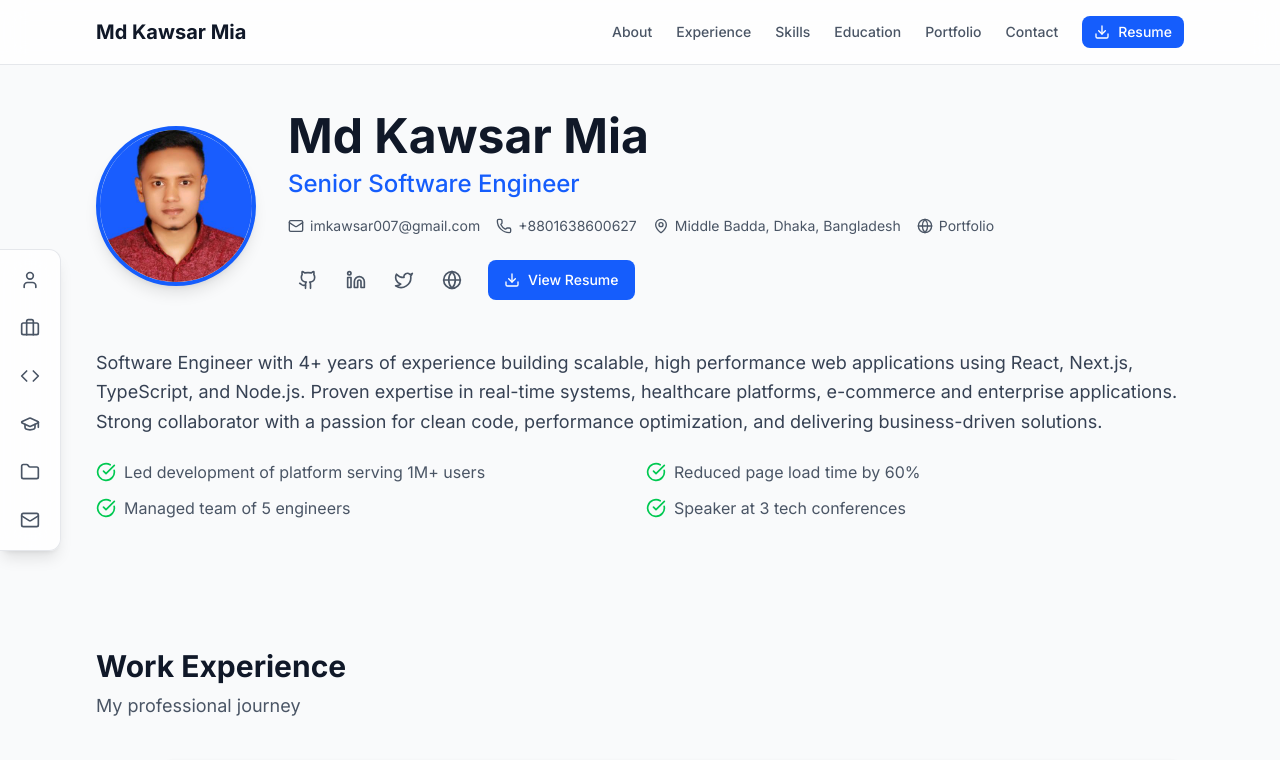
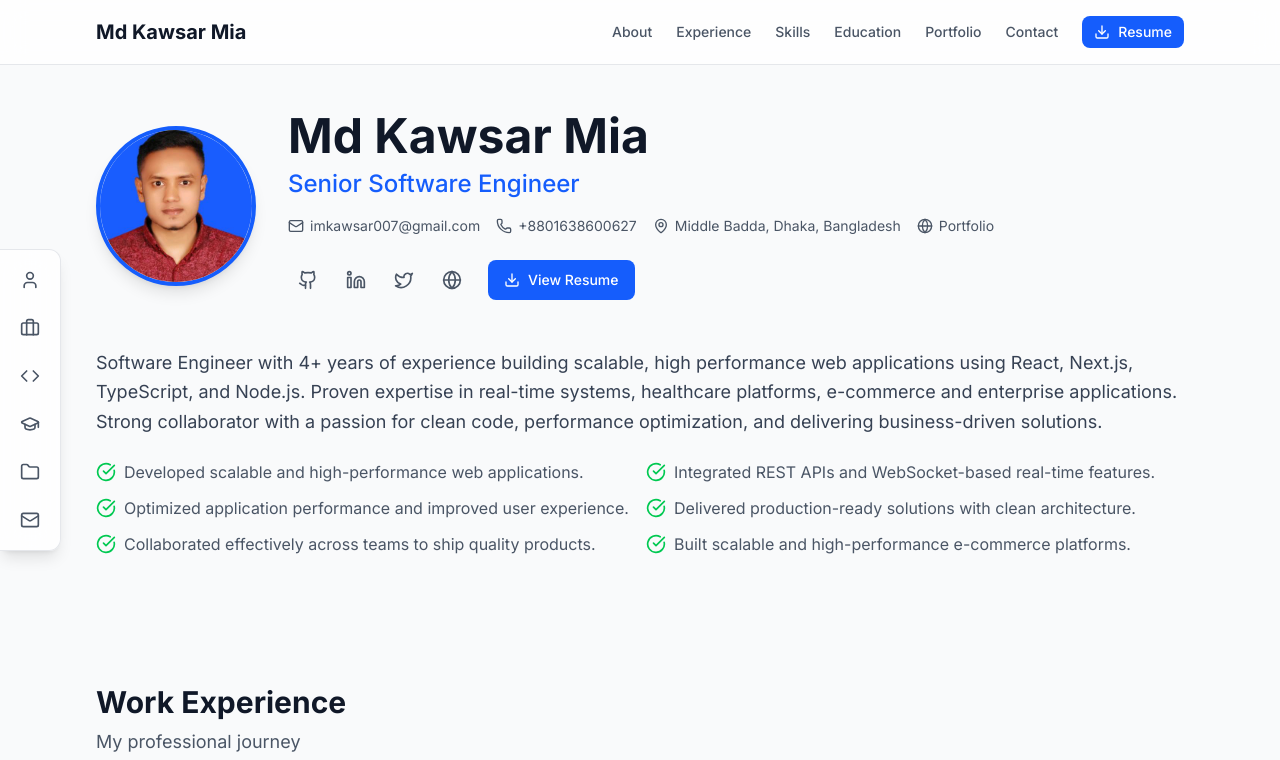
Before and after one commit to kawsar007/portfolio-latest, a Next.js app: page / in a window 1280 px wide. Shown: the top 760 px of the page. Built offline with nearby package versions, Linux system fonts and the light colour scheme.

Commit message:
feat: update education section to make field optional and enhance profile highlights

```diff
--- a/src/components/resume/EducationSection.tsx
+++ b/src/components/resume/EducationSection.tsx
@@ -1,9 +1,9 @@
 'use client';
 
+import { Badge, Card, CardContent, Section } from '@/components/ui';
+import { education } from '@/data/education';
 import { motion } from 'framer-motion';
-import { GraduationCap, MapPin, Award } from 'lucide-react';
-import { education } from '@/data/education';
-import { Section, Badge, Card, CardContent } from '@/components/ui';
+import { Award, GraduationCap, MapPin } from 'lucide-react';
 
 export function EducationSection() {
   return (
@@ -25,7 +25,7 @@ export function EducationSection() {
                   </div>
                   <div className="flex-1">
                     <h3 className="font-semibold text-gray-900 dark:text-white">
-                      {edu.degree} in {edu.field}
+                      {edu.degree} {edu.field}
                     </h3>
                     <p className="text-blue-600 dark:text-blue-400 font-medium">
                       {edu.school}
--- a/src/data/education.ts
+++ b/src/data/education.ts
@@ -40,7 +40,7 @@ export interface Education {
    * Field of study
    * Examples: "Computer Science", "Business Administration", "Design"
    */
-  field: string;
+  field?: string;
 
   /** School/University name */
   school: string;
@@ -160,7 +160,7 @@ export const education: Education[] = [
   {
     id: 'edu-1',
     degree: 'BSc. in Computer Science & Engineering',
-    field: 'Computer Science',
+    // field: 'Computer Science',
     school: 'University of Development Alternative (UODA)',
     // schoolLogo: '/logos/stanford.png',  // Uncomment if you have a logo
     location: 'Dhanmondi, Dhaka',
@@ -181,7 +181,7 @@ export const education: Education[] = [
   {
     id: 'edu-2',
     degree: 'Higher Secondary Certificate (HSC)',
-    field: 'Science',
+    // field: 'Science',
     school: 'Bajitpur Govt College',
     location: 'Bajitpur, Kishoreganj',
     startYear: 2014,
--- a/src/data/profile.ts
+++ b/src/data/profile.ts
@@ -125,10 +125,12 @@ code, performance optimization, and delivering business-driven solutions.`,
   // 3-5 achievement statements with metrics when possible
   // -------------------------------------------------------------------------
   highlights: [
-    'Led development of platform serving 1M+ users',
-    'Reduced page load time by 60%',
-    'Managed team of 5 engineers',
-    'Speaker at 3 tech conferences',
+    'Developed scalable and high-performance web applications.',
+    'Integrated REST APIs and WebSocket-based real-time features.',
+    'Optimized application performance and improved user experience.',
+    'Delivered production-ready solutions with clean architecture.',
+    'Collaborated effectively across teams to ship quality products.',
+    'Built scalable and high-performance e-commerce platforms.',
   ],
 };
 
```
